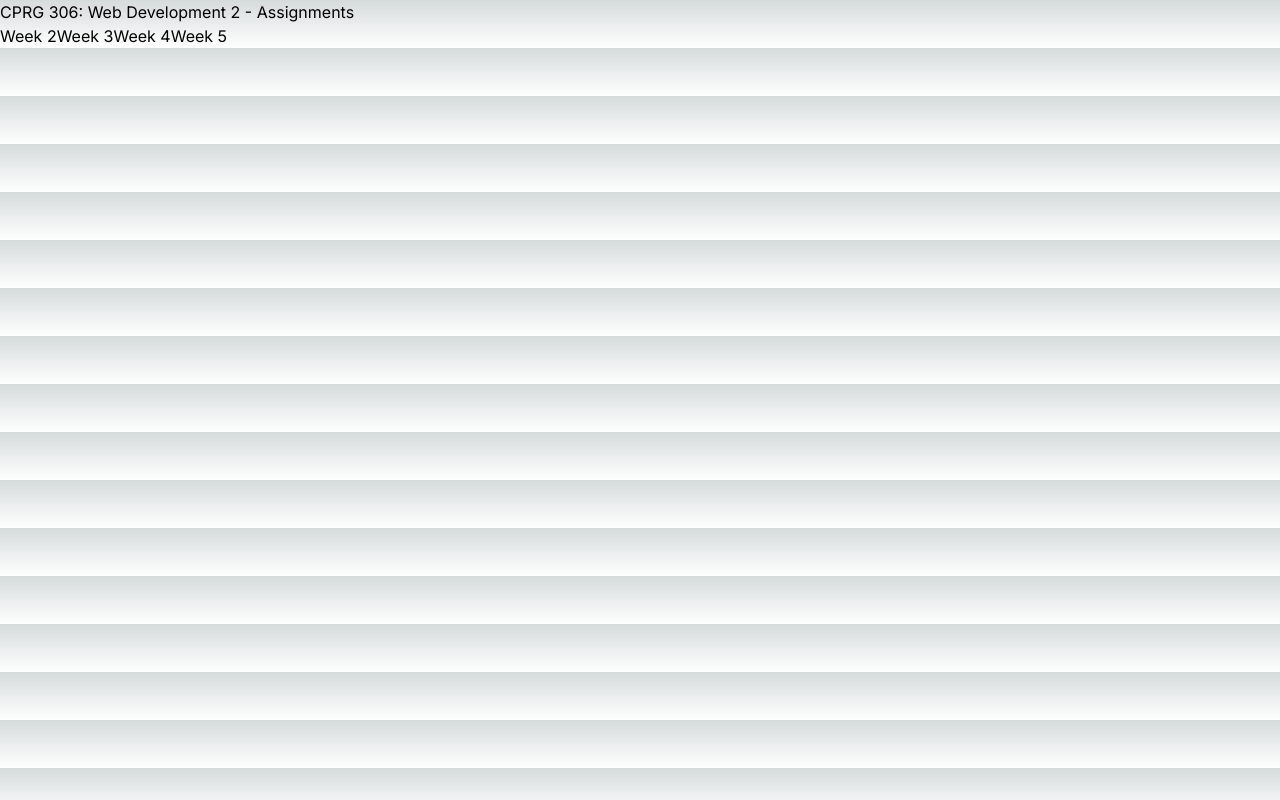
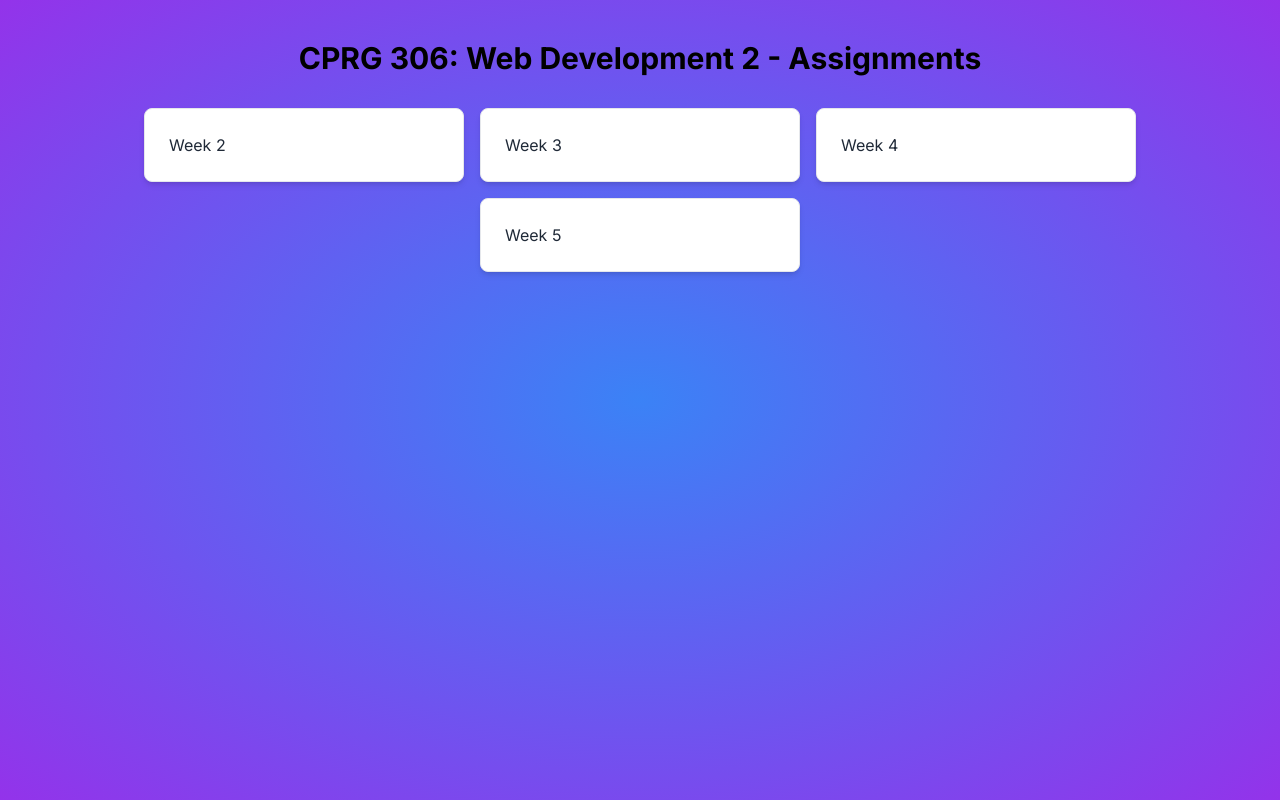
Before and after one commit to akhalil95/cprg306-assignments, a Next.js app: page / in a window 1280 px wide. Built offline with nearby package versions, Linux system fonts and the light colour scheme.

Commit message:
update page.js

```diff
--- a/app/page.js
+++ b/app/page.js
@@ -1,12 +1,28 @@
+import layout from "./layout";
 import Link from "next/link";
+
 export default function Page() {
   return (
-    <main>
-      <h1>CPRG 306: Web Development 2 - Assignments</h1>
-      <Link href="/week-2">Week 2</Link>
-      <Link href="/week-3">Week 3</Link>
-      <Link href="/week-4">Week 4</Link>
-      <Link href="/week-5">Week 5</Link>
+    <main className="bg-gradient-radial from-blue-500 to-purple-600 min-h-screen flex flex-col items-center py-10">
+      <h1 className="text-center text-3xl font-bold mb-8">
+        CPRG 306: Web Development 2 - Assignments
+      </h1>
+      <div className="flex flex-wrap justify-center gap-4">
+        <LinkCard href="/week-2" title="Week 2" />
+        <LinkCard href="/week-3" title="Week 3" />
+        <LinkCard href="/week-4" title="Week 4" />
+        <LinkCard href="/week-5" title="Week 5" />
+      </div>
     </main>
   );
 }
+
+function LinkCard({ href, title }) {
+  return (
+    <Link href={href} passHref>
+      <div className="block p-6 w-80 bg-white rounded-lg border border-gray-200 shadow-md hover:bg-gray-100 cursor-pointer text-gray-800 ">
+        {title}
+      </div>
+    </Link>
+  );
+}
```
